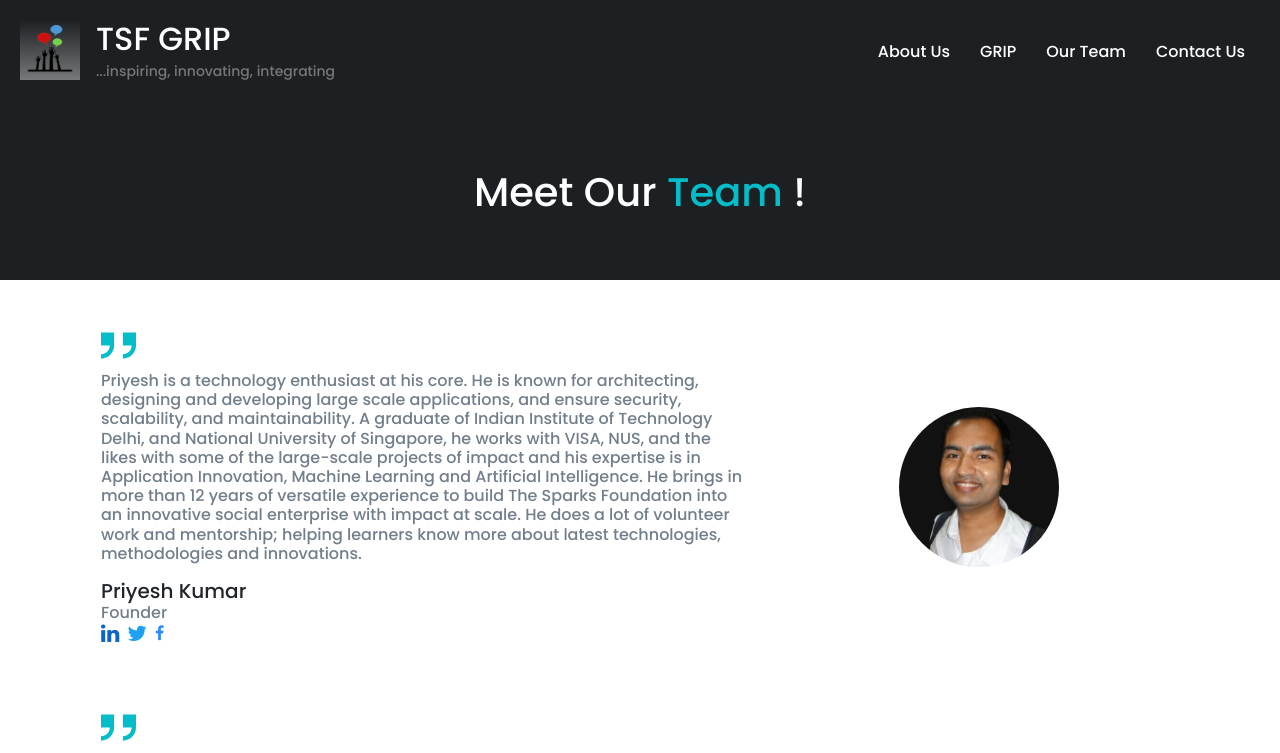
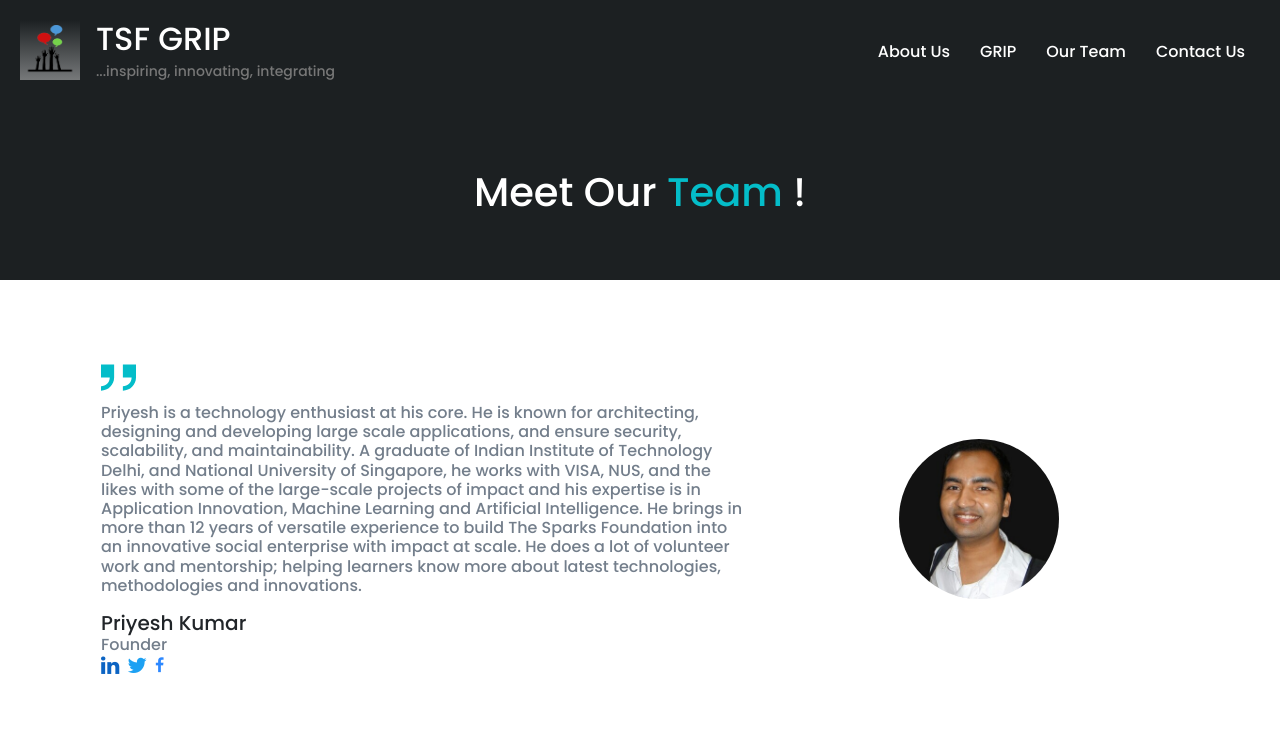
Before and after one commit to harshmauny/grip-website-task, a React (Create React App) app in the folder grip-frontend/: page /ourteam in a window 1280 px wide. Shown: the top 753 px of the page. Built offline with nearby package versions, Linux system fonts and the light colour scheme.

Commit message:
small design changes

```diff
--- a/grip-frontend/src/components/Home.css
+++ b/grip-frontend/src/components/Home.css
@@ -307,6 +307,9 @@
     .content-box h5 {
         font-size: 17px;
     }
+    .extra-info-heading {
+        margin-top: 4rem;
+    }
     .extra-info-tiles {
         flex-direction: column;
         margin: 4rem auto;
--- a/grip-frontend/src/components/OurTeam.css
+++ b/grip-frontend/src/components/OurTeam.css
@@ -6,7 +6,7 @@
 }
 
 .team-card {
-    margin: 2rem 0;
+    margin: 4rem 0;
     display: flex;
     flex-direction: row;
 }
```
Also changed, not shown: grip-frontend/src/assets/team1.jpg (deleted).
